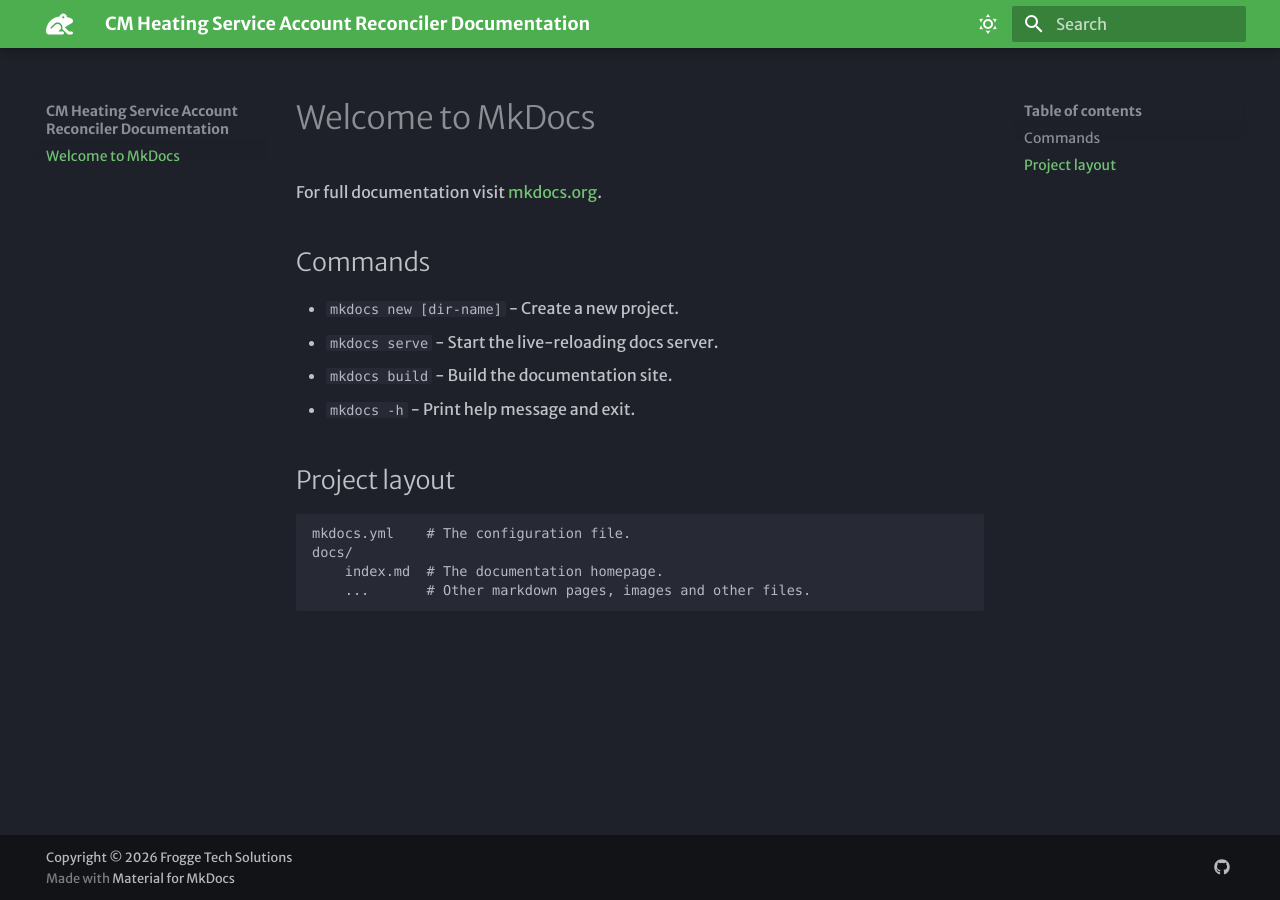
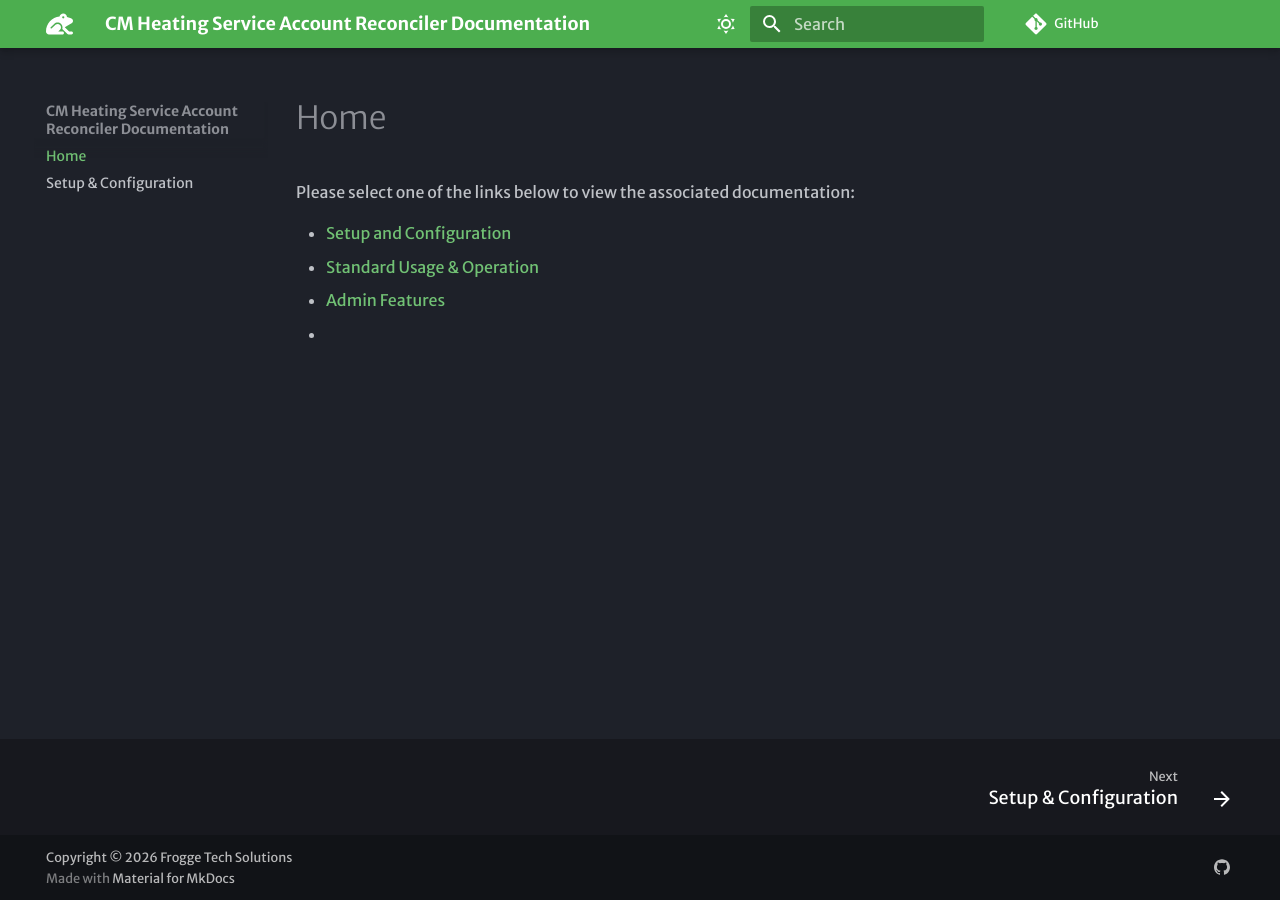
Before and after one commit to AllegroVivo/CMServiceAccountReconciler, an MkDocs documentation site: the page built from docs/index.md, in a window 1280 px wide. Built offline with MkDocs 1.6.1 and Material for MkDocs 9.7.7, drawn with Linux system fonts in a browser that asks for light colours; some web fonts are replaced; comment, search, counter and statistics services are not loaded.

Commit message:
Update documentation and configuration files; remove unused code and improve clarity

```diff
--- a/docs/index.md
+++ b/docs/index.md
@@ -1,17 +1,6 @@
-# Welcome to MkDocs
+Please select one of the links below to view the associated documentation:
 
-For full documentation visit [mkdocs.org](https://www.mkdocs.org).
-
-## Commands
-
-* `mkdocs new [dir-name]` - Create a new project.
-* `mkdocs serve` - Start the live-reloading docs server.
-* `mkdocs build` - Build the documentation site.
-* `mkdocs -h` - Print help message and exit.
-
-## Project layout
-
-    mkdocs.yml    # The configuration file.
-    docs/
-        index.md  # The documentation homepage.
-        ...       # Other markdown pages, images and other files.
+- [Setup and Configuration](setup.md)
+- [Standard Usage & Operation](usage.md)
+- [Admin Features](advanced.md)
+-
--- a/mkdocs.yml
+++ b/mkdocs.yml
@@ -1,5 +1,7 @@
 site_name: CM Heating Service Account Reconciler Documentation
-site_url: https://github.com/AllegroVivo/CMServiceAccountReconciler
+site_url: https://allegrovivo.github.io/CMServiceAccountReconciler/
+repo_url: https://github.com/AllegroVivo/CMServiceAccountReconciler
+site_author: Stephanie Phillips
 theme:
   name: material
   font:
@@ -26,7 +28,9 @@
       accent: deep orange
 
 markdown_extensions:
+  - admonition
   - attr_list
+  - pymdownx.details
   - pymdownx.emoji:
       emoji_index: !!python/name:material.extensions.emoji.twemoji
       emoji_generator: !!python/name:material.extensions.emoji.to_svg
@@ -39,12 +43,14 @@
   - pymdownx.superfences
   - pymdownx.tabbed:
         alternate_style: true
-  - admonition
-  - pymdownx.details
 
 extra:
     social:
-        - icon: fontawesome/brands/github
+        - icon: simple/github
           link: https://github.com/AllegroVivo/CMServiceAccountReconciler
 
 copyright: Copyright © 2026 Frogge Tech Solutions
+
+nav:
+  - Home: index.md
+  - Setup & Configuration: setup.md
```
Also changed, not shown: README.md (+1 -1 lines), docs/setup.md (added, +107 -0 lines), docs/assets/DBSchema.png (added), docs/assets/FreshMainInterface.png (added), 5 other files.
